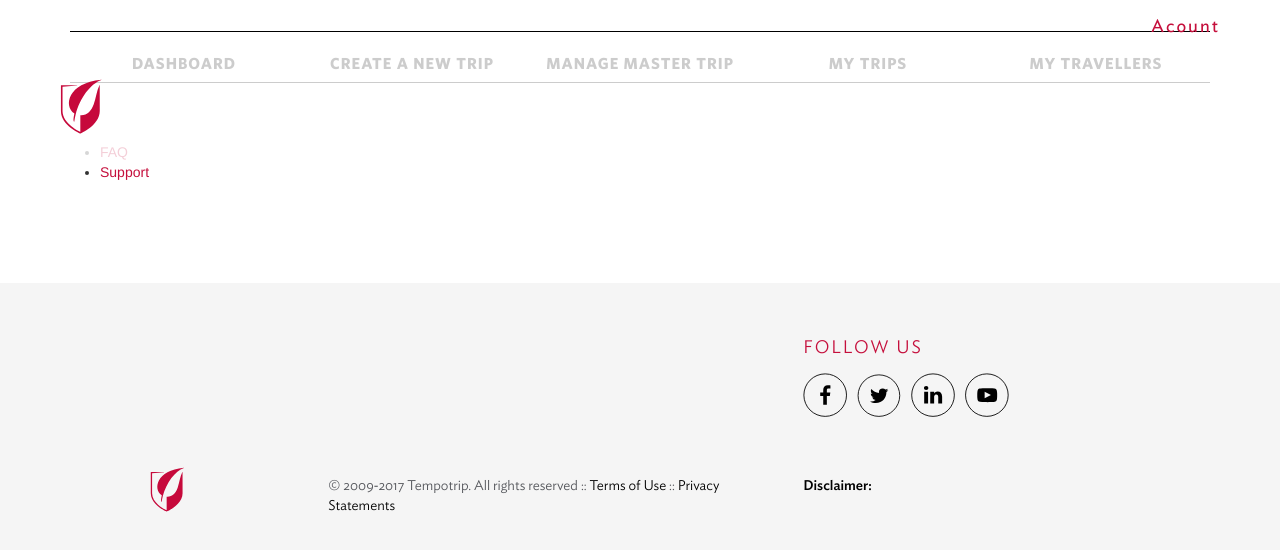
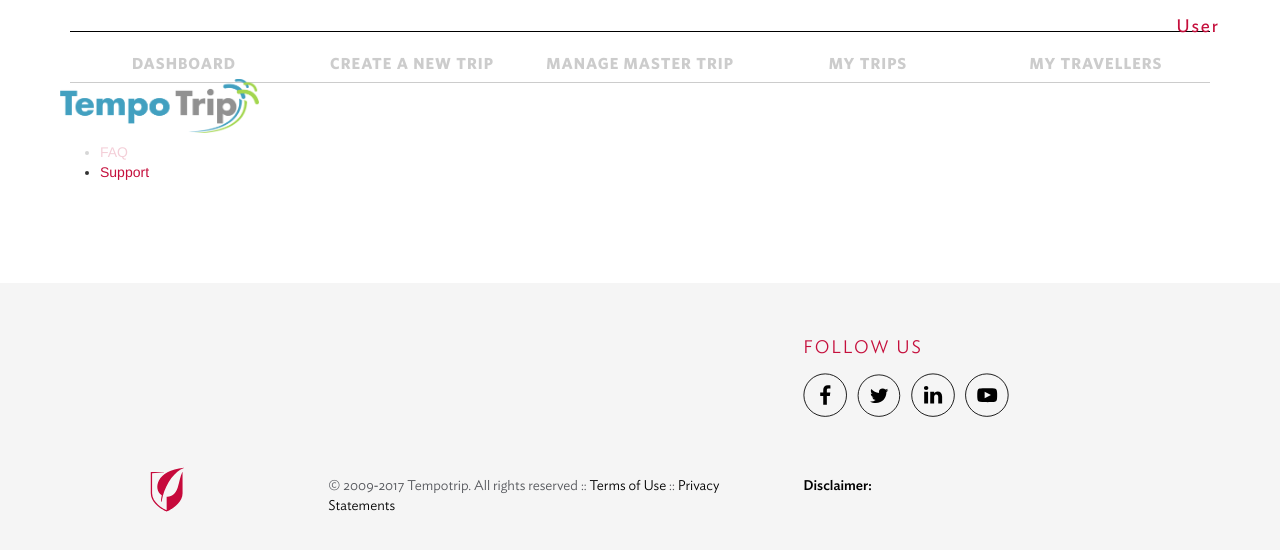
Before and after one commit to avitacek/TempoTrip-UI, a website with bundled scripts: page assets/templates/src/home.html in a window 1280 px wide. Built offline with nearby package versions, Linux system fonts and the light colour scheme.

Commit message:
added custom css file

```diff
--- a/assets/renderings/components/global-header.html
+++ b/assets/renderings/components/global-header.html
@@ -45,7 +45,7 @@
 											<div class="col-sm-4"></div>
 											<div class="col-sm-8">
 												<ul>
-													<li><a href="#">Acount</a></li>
+													<li><a href="#">User</a></li>
 
 												</ul>
 											</div>
@@ -56,7 +56,7 @@
 											<div class="col-sm-4">
 												<div class="logo">
 														<a href="home.html">
-															<img src="../../tempotrip/images/global/Logo.svg" alt=""/>
+															<img src="../../tempotrip/images/global/Tempo%20Trip%20Design%20Logo.png" alt=""/>
 														</a>
 													</div>
 											</div>
--- /dev/null
+++ b/assets/tempotrip/css/renderings/common/_vb-custom.scss
@@ -0,0 +1,4 @@
+//Vince's Custom CSS'
+//Vince's Custom CSS'
+
+@import "mobile/_vb-custom-mobile";
```
Also changed, not shown: assets/templates/dist/breadcrumbs.html, assets/templates/dist/global-header.html, assets/templates/dist/home.html, assets/tempotrip/css/renderings/common/mobile/_vb-custom-mobile.scss (added), assets/tempotrip/images/global/Tempo Trip Design Logo.png (added), 2 other files.
